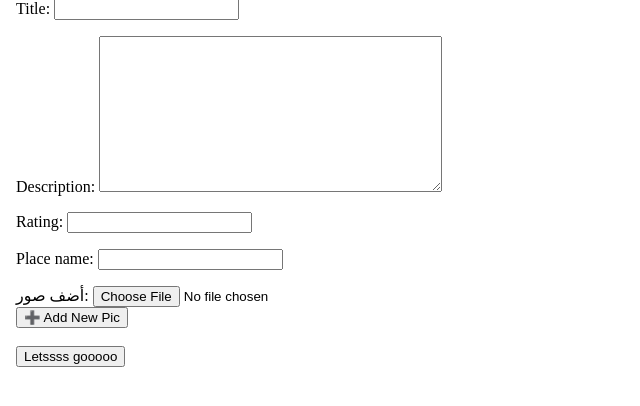
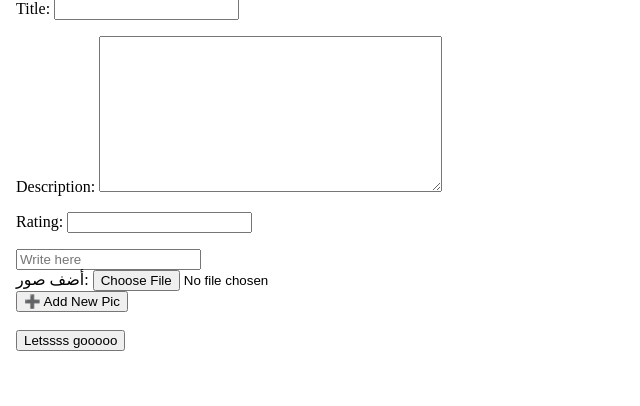
Before and after one commit to qusaiothman44/Capstone-Project, a Django app: page /new/ in a window 1280 px wide. Shown: the part 129-535 px from the top of the page, without its empty margins (0-640 px from the left). Run offline with Django 5.2, Linux system fonts and the light colour scheme; some libraries are stand-ins or nearby versions.

Commit message:
adding a Place model (connect to google maps api)

```diff
--- a/reviews/admin.py
+++ b/reviews/admin.py
@@ -6,7 +6,7 @@ class ReviewImageInline(admin.TabularInline):
     extra = 1
 
 class ReviewAdmin(admin.ModelAdmin):
-    list_display = ['title', 'user', 'rating', 'place_name', 'date_created']
+    list_display = ['title', 'user', 'rating', 'date_created']
     inlines = [ReviewImageInline]
 
 admin.site.register(Review, ReviewAdmin)
--- a/reviews/forms.py
+++ b/reviews/forms.py
@@ -4,4 +4,4 @@ from .models import Review
 class ReviewForm(forms.ModelForm):
     class Meta:
         model = Review
-        fields = ['title', 'description', 'rating', 'place_name']
+        fields = ['title', 'description', 'rating']
--- a/reviews/models.py
+++ b/reviews/models.py
@@ -2,12 +2,18 @@ from django.db import models
 from django.contrib.auth.models import User
 from django.core.validators import MinValueValidator, MaxValueValidator
 from cloudinary.models import CloudinaryField
+
+class Place(models.Model):
+    name = models.CharField(max_length=255, unique=True)
+    def __str__(self):
+        return self.name
+
 class Review(models.Model):
     user = models.ForeignKey(User, on_delete=models.CASCADE)
     title = models.CharField(max_length=255)
     description = models.TextField()
     rating = models.PositiveSmallIntegerField(validators=[MinValueValidator(1), MaxValueValidator(5)])
-    place_name = models.CharField(max_length=255)
+    place = models.ForeignKey(Place, on_delete=models.CASCADE, related_name='reviews',null=True, blank=True)
     date_created = models.DateTimeField(auto_now_add=True)
 
     def __str__(self):
--- a/reviews/templates/reviews/home.html
+++ b/reviews/templates/reviews/home.html
@@ -9,7 +9,7 @@
     <div class="card-body">
         <h3 class="card-title">{{ review.title }}</h3>
 
-        <p class="place-name">📍 {{ review.place_name }}</p>
+        <p class="place-name">📍 {{ review.place }}</p>
 
         <p class="card-description">{{ review.description|truncatewords:20 }}</p>
 <h3 style="color: white;">By: {{ review.user.username }}</h3>
--- a/reviews/templates/reviews/new_review.html
+++ b/reviews/templates/reviews/new_review.html
@@ -5,6 +5,11 @@
 <form method="POST" enctype="multipart/form-data">
     {% csrf_token %}
     {{ form.as_p }}
+    <input id="place-autocomplete" type="text" placeholder="Write here" class="form-control">
+
+<input type="hidden" name="place_name" id="place_name">
+
+    <script src="https://maps.googleapis.com/maps/api/js?key=AIzaSyCW3ITRLvw3ubpp-xrJ0KyqJsd0AWoZ5xw&libraries=places&language=en"></script>
 
     <div id="image-fields">
         <label for="images">أضف صور:</label>
@@ -26,5 +31,21 @@
         container.appendChild(document.createElement('br'));
         container.appendChild(newInput);
     }
+
+     function initAutocomplete() {
+    const input = document.getElementById('place-autocomplete');
+    const autocomplete = new google.maps.places.Autocomplete(input, {
+      types: ['(cities)'],
+    });
+
+    autocomplete.addListener('place_changed', function () {
+      const place = autocomplete.getPlace();
+      document.getElementById('place_name').value = place.formatted_address;
+    });
+  }
+
+  window.onload = initAutocomplete;
+initMap();
 </script>
+
 {% endblock %}
--- a/reviews/templates/reviews/review_detail.html
+++ b/reviews/templates/reviews/review_detail.html
@@ -4,7 +4,7 @@
 <p>{{ review.user.username }} | {{ review.date_created }}</p>
 <p>{{ review.description }}</p>
 <p>Rating: {{ review.rating }}/5</p>
-<p>المكان: <a href="" target="_blank">{{ review.place_name }}</a></p>
+<p>المكان: <a href="" target="_blank">{{ review.place }}</a></p>
 
 <div class="slider">
     {% for image in review.images.all %}
--- a/reviews/views.py
+++ b/reviews/views.py
@@ -1,6 +1,6 @@
 from django.shortcuts import render, redirect
 from .forms import ReviewForm
-from .models import ReviewImage ,Review
+from .models import ReviewImage ,Review,Place
 from django.core.paginator import Paginator
 from django.contrib.auth.forms import UserCreationForm
 from django.urls import reverse_lazy
@@ -11,8 +11,11 @@ def new_review(request):
         images = request.FILES.getlist('images')
 
         if form.is_valid():
+            place_name = request.POST.get('place_name')
+            place, _ = Place.objects.get_or_create(name=place_name)
             review = form.save(commit=False)
             review.user = request.user
+            review.place = place
             review.save()
 
             for image in images:
```
Also changed, not shown: reviews/migrations/0001_initial.py, reviews/migrations/0002_alter_review_rating_alter_reviewimage_image.py (deleted).
